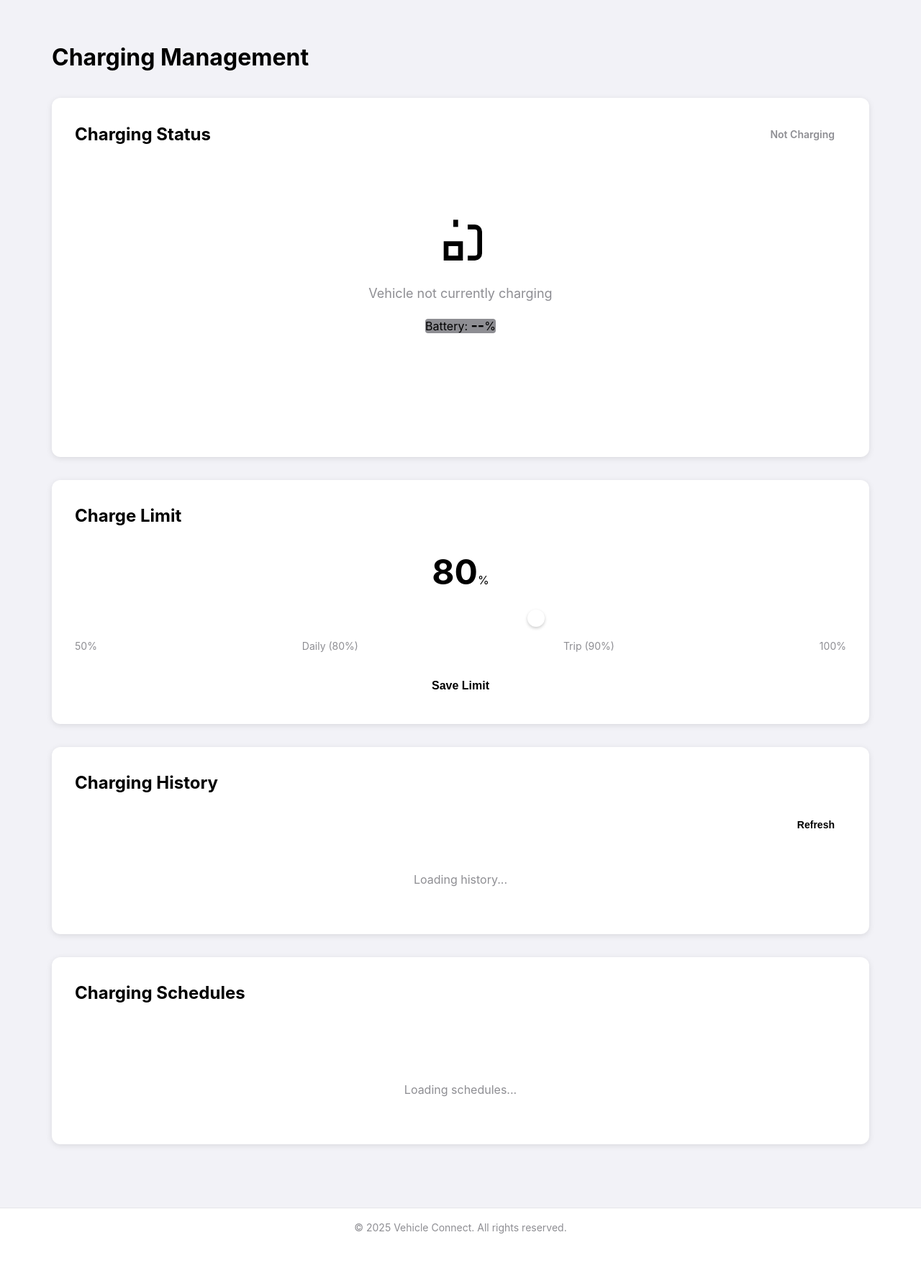
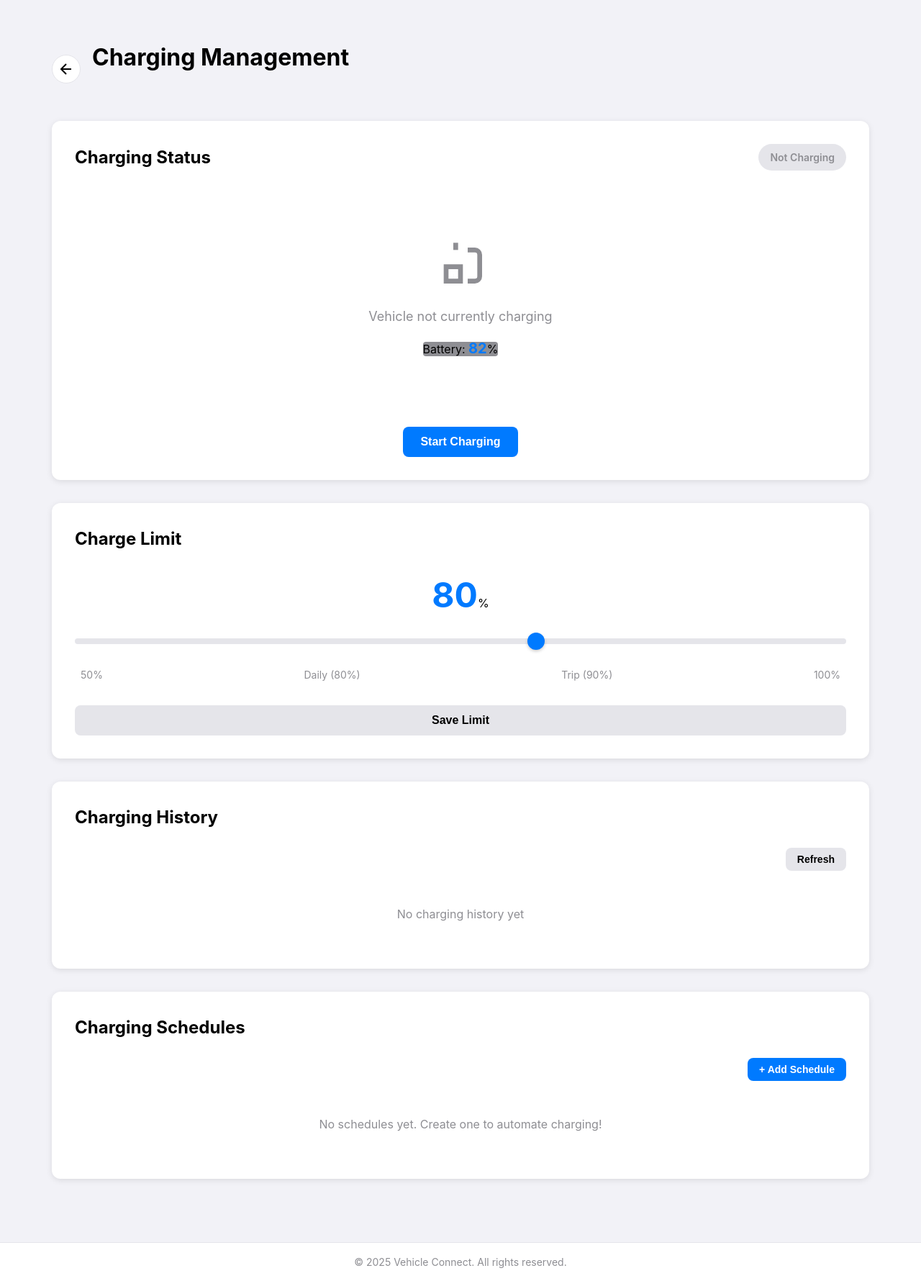
Before and after one commit to fcaversan/SE_Project, a Flask app: page /charging in a window 1280 px wide. Shown: the part 60-1840 px from the top of the page at 72% size. Before the commit the page ends 1774 px from the top, so only its background shows below. Run offline with Flask 3, Linux system fonts and the light colour scheme; data that the repository does not hold is empty.

Commit message:
Fix charging page UX issues and bugs
- Fix CSS variables mismatch (add shorthand aliases for charging page)
- Fix toast notification visibility (add classList.remove('hidden'))
- Fix charging schedule edit functionality (correct HTML element IDs)
- Add back button to charging page header
- Improve error handling in editSchedule method
- Fix API client implementation and remove double /api/ prefix
- Add clickable charge limit presets with hover effects

```diff
--- a/static/css/charging.css
+++ b/static/css/charging.css
@@ -6,6 +6,43 @@
     max-width: 1200px;
     margin: 0 auto;
     padding: 2rem;
+}
+
+/* Page Header with Back Button */
+.page-header {
+    display: flex;
+    align-items: center;
+    gap: 1rem;
+    margin-bottom: 2rem;
+}
+
+.back-button {
+    display: flex;
+    align-items: center;
+    justify-content: center;
+    width: 40px;
+    height: 40px;
+    border-radius: 50%;
+    background: var(--card-bg);
+    color: var(--text-primary);
+    text-decoration: none;
+    transition: all 0.2s ease;
+    border: 1px solid var(--border-color);
+}
+
+.back-button:hover {
+    background: var(--gray-200);
+    transform: translateX(-2px);
+}
+
+.back-button svg {
+    display: block;
+}
+
+.page-header h2 {
+    font-size: 2rem;
+    margin: 0;
+    color: var(--text-primary);
 }
 
 .charging-container h2 {
@@ -261,6 +298,19 @@
     justify-content: space-between;
     font-size: 0.875rem;
     color: var(--text-secondary);
+}
+
+.limit-preset {
+    cursor: pointer;
+    padding: 0.5rem;
+    border-radius: 4px;
+    transition: all 0.2s ease;
+}
+
+.limit-preset:hover {
+    background: var(--primary-light);
+    color: var(--primary);
+    transform: translateY(-2px);
 }
 
 /* Charging History Card */
@@ -700,17 +750,26 @@
     position: fixed;
     bottom: 2rem;
     right: 2rem;
-    background: var(--text-primary);
+    background: var(--success);
     color: white;
     padding: 1rem 1.5rem;
     border-radius: 8px;
     box-shadow: 0 4px 12px rgba(0, 0, 0, 0.3);
     z-index: 2000;
     animation: slideIn 0.3s ease;
+    font-weight: 500;
+    display: block;
 }
 
 .toast.hidden {
-    display: none;
+    display: none !important;
+}
+
+.toast-message {
+    display: block;
+    color: white;
+    font-size: 1rem;
+    line-height: 1.5;
 }
 
 .toast.success {
@@ -719,6 +778,15 @@
 
 .toast.error {
     background: var(--danger);
+}
+
+.toast.info {
+    background: var(--primary);
+}
+
+.toast.warning {
+    background: var(--warning);
+    color: var(--text-primary);
 }
 
 @keyframes slideIn {
--- a/static/css/variables.css
+++ b/static/css/variables.css
@@ -17,6 +17,25 @@
     --warning-color: var(--color-warning);
     --error-color: var(--color-danger);
     --danger-color: var(--color-danger);
+
+    /* Short aliases for charging page */
+    --primary: var(--color-primary);
+    --primary-dark: var(--color-primary-dark);
+    --primary-light: #E5F3FF;
+    --success: var(--color-success);
+    --success-light: #E8F8EA;
+    --success-dark: #2BA347;
+    --warning: var(--color-warning);
+    --danger: var(--color-danger);
+    --danger-dark: #D62D24;
+    --accent: #5AC8FA;
+
+    /* Gray scale */
+    --gray-100: #F9F9F9;
+    --gray-200: #E5E5EA;
+    --gray-300: #C7C7CC;
+    --gray-400: #8E8E93;
+    --gray-500: #636366;
 
     --color-bg-primary: #FFFFFF;
     --color-bg-secondary: #F2F2F7;
@@ -93,6 +112,25 @@
         --error-color: var(--color-danger);
         --danger-color: var(--color-danger);
 
+        /* Short aliases for charging page */
+        --primary: var(--color-primary);
+        --primary-dark: var(--color-primary-dark);
+        --primary-light: #1A3A52;
+        --success: var(--color-success);
+        --success-light: #1A3A1F;
+        --success-dark: #28B03F;
+        --warning: var(--color-warning);
+        --danger: var(--color-danger);
+        --danger-dark: #D93025;
+        --accent: #5AC8FA;
+
+        /* Gray scale */
+        --gray-100: #2C2C2E;
+        --gray-200: #38383A;
+        --gray-300: #48484A;
+        --gray-400: #8E8E93;
+        --gray-500: #AEAEB2;
+
         --color-bg-primary: #000000;
         --color-bg-secondary: #1C1C1E;
         --color-bg-card: #2C2C2E;
--- a/static/js/api-client.js
+++ b/static/js/api-client.js
@@ -72,3 +72,37 @@ async function updateUserProfile(profileData) {
         body: JSON.stringify(profileData),
     });
 }
+
+/**
+ * APIClient class for making API requests
+ * Provides a cleaner interface for API calls
+ */
+class APIClient {
+    constructor() {
+        this.baseURL = API_BASE;
+    }
+
+    async get(endpoint) {
+        return fetchAPI(`${this.baseURL}${endpoint}`);
+    }
+
+    async post(endpoint, data = {}) {
+        return fetchAPI(`${this.baseURL}${endpoint}`, {
+            method: 'POST',
+            body: JSON.stringify(data),
+        });
+    }
+
+    async put(endpoint, data = {}) {
+        return fetchAPI(`${this.baseURL}${endpoint}`, {
+            method: 'PUT',
+            body: JSON.stringify(data),
+        });
+    }
+
+    async delete(endpoint) {
+        return fetchAPI(`${this.baseURL}${endpoint}`, {
+            method: 'DELETE',
+        });
+    }
+}
--- a/static/js/charging.js
+++ b/static/js/charging.js
@@ -52,8 +52,18 @@ class ChargingManager {
             document.getElementById('limitValue').textContent = e.target.value;
         });
 
+        // Charge limit preset buttons
+        document.querySelectorAll('.limit-preset').forEach(preset => {
+            preset.addEventListener('click', () => {
+                const value = preset.getAttribute('data-value');
+                limitSlider.value = value;
+                document.getElementById('limitValue').textContent = value;
+            });
+        });
+
         // Save limit button
         document.getElementById('saveLimitBtn').addEventListener('click', () => {
+            console.log('Save Limit button clicked');
             this.saveChargeLimit();
         });
 
@@ -90,7 +100,7 @@ class ChargingManager {
     async loadInitialData() {
         try {
             // Load vehicle status for battery level
-            const vehicleStatus = await this.apiClient.get('/api/vehicle/status');
+            const vehicleStatus = await this.apiClient.get('/vehicle/status');
             if (vehicleStatus.success) {
                 const batteryLevel = Math.round(vehicleStatus.data.battery_soc);
                 document.getElementById('batteryLevel').textContent = batteryLevel;
@@ -101,7 +111,7 @@ class ChargingManager {
             await this.updateChargingStatus();
 
             // Load charge limit
-            const limitResponse = await this.apiClient.get('/api/charging/limit');
+            const limitResponse = await this.apiClient.get('/charging/limit');
             if (limitResponse.success) {
                 this.chargeLimit = limitResponse.charge_limit;
                 document.getElementById('limitValue').textContent = this.chargeLimit;
@@ -122,7 +132,7 @@ class ChargingManager {
 
     async updateChargingStatus() {
         try {
-            const response = await this.apiClient.get('/api/charging/status');
+            const response = await this.apiClient.get('/charging/status');
 
             if (response.success) {
                 this.currentSession = response.session;
@@ -210,7 +220,7 @@ class ChargingManager {
         }
 
         try {
-            const response = await this.apiClient.post('/api/charging/start', {
+            const response = await this.apiClient.post('/charging/start', {
                 target_soc: targetSoC
             });
 
@@ -233,7 +243,7 @@ class ChargingManager {
         }
 
         try {
-            const response = await this.apiClient.post('/api/charging/stop');
+            const response = await this.apiClient.post('/charging/stop');
 
             if (response.success) {
                 this.showToast('Charging stopped', 'success');
@@ -251,10 +261,14 @@ class ChargingManager {
     async saveChargeLimit() {
         const limit = parseInt(document.getElementById('limitSlider').value);
 
+        console.log('saveChargeLimit called with limit:', limit);
+
         try {
-            const response = await this.apiClient.put('/api/charging/limit', {
+            const response = await this.apiClient.put('/charging/limit', {
                 limit: limit
             });
+
+            console.log('Limit save response:', response);
 
             if (response.success) {
                 this.chargeLimit = response.charge_limit;
@@ -270,7 +284,7 @@ class ChargingManager {
 
     async loadHistory() {
         try {
-            const response = await this.apiClient.get('/api/charging/history?limit=10');
+            const response = await this.apiClient.get('/charging/history?limit=10');
 
             if (response.success) {
                 this.displayHistory(response.sessions);
@@ -340,7 +354,7 @@ class ChargingManager {
 
     async loadSchedules() {
         try {
-            const response = await this.apiClient.get('/api/charging/schedules');
+            const response = await this.apiClient.get('/charging/schedules');
 
             if (response.success) {
                 this.displaySchedules(response.schedules);
@@ -418,9 +432,9 @@ class ChargingManager {
 
         if (schedule) {
             // Populate form with existing schedule data
-            document.getElementById('scheduleName').value = schedule.name;
-            document.getElementById('scheduleTargetSoC').value = schedule.target_soc;
-            document.getElementById('scheduleEnabled').checked = schedule.enabled;
+            document.getElementById('scheduleNameInput').value = schedule.name;
+            document.getElementById('targetSoCScheduleInput').value = schedule.target_soc;
+            document.getElementById('enabledInput').checked = schedule.enabled;
 
             // Set days of week
             document.querySelectorAll('.day-checkbox input').forEach(checkbox => {
@@ -429,22 +443,22 @@ class ChargingManager {
 
             // Set time mode and time
             if (schedule.start_time) {
-                document.getElementById('timeModeStart').checked = true;
-                document.getElementById('scheduleStartTime').value = schedule.start_time;
+                document.querySelector('input[name="timeMode"][value="start_time"]').checked = true;
+                document.getElementById('startTimeInput').value = schedule.start_time;
                 this.handleTimeModeChange('start_time');
             } else {
-                document.getElementById('timeModeReady').checked = true;
-                document.getElementById('scheduleReadyByTime').value = schedule.ready_by_time;
+                document.querySelector('input[name="timeMode"][value="ready_by"]').checked = true;
+                document.getElementById('readyByInput').value = schedule.ready_by_time;
                 this.handleTimeModeChange('ready_by');
             }
         } else {
             // Reset form for new schedule
-            document.getElementById('scheduleName').value = '';
-            document.getElementById('scheduleTargetSoC').value = 80;
-            document.getElementById('scheduleEnabled').checked = true;
-            document.getElementById('scheduleStartTime').value = '22:00';
-            document.getElementById('scheduleReadyByTime').value = '07:00';
-            document.getElementById('timeModeStart').checked = true;
+            document.getElementById('scheduleNameInput').value = '';
+            document.getElementById('targetSoCScheduleInput').value = 80;
+            document.getElementById('enabledInput').checked = true;
+            document.getElementById('startTimeInput').value = '22:00';
+            document.getElementById('readyByInput').value = '07:00';
+            document.querySelector('input[name="timeMode"][value="start_time"]').checked = true;
             this.handleTimeModeChange('start_time');
 
             // Uncheck all days
@@ -462,8 +476,8 @@ class ChargingManager {
     }
 
     handleTimeModeChange(mode) {
-        const startTimeGroup = document.getElementById('scheduleStartTime').closest('.form-group');
-        const readyByGroup = document.getElementById('scheduleReadyByTime').closest('.form-group');
+        const startTimeGroup = document.getElementById('startTimeGroup');
+        const readyByGroup = document.getElementById('readyByGroup');
 
         if (mode === 'start_time') {
             startTimeGroup.classList.remove('hidden');
@@ -476,9 +490,9 @@ class ChargingManager {
 
     async saveSchedule() {
         // Collect form data
-        const name = document.getElementById('scheduleName').value.trim();
-        const targetSoC = parseInt(document.getElementById('scheduleTargetSoC').value);
-        const enabled = document.getElementById('scheduleEnabled').checked;
+        const name = document.getElementById('scheduleNameInput').value.trim();
+        const targetSoC = parseInt(document.getElementById('targetSoCScheduleInput').value);
+        const enabled = document.getElementById('enabledInput').checked;
 
         // Get selected days
         const days = [];
@@ -488,8 +502,8 @@ class ChargingManager {
 
         // Get time mode and time
         const timeMode = document.querySelector('input[name="timeMode"]:checked').value;
-        const startTime = document.getElementById('scheduleStartTime').value;
-        const readyByTime = document.getElementById('scheduleReadyByTime').value;
+        const startTime = document.getElementById('startTimeInput').value;
+        const readyByTime = document.getElementById('readyByInput').value;
 
         // Validate
         if (!name) {
@@ -526,12 +540,12 @@ class ChargingManager {
             if (this.editingSchedule) {
                 // Update existing schedule
                 response = await this.apiClient.put(
-                    `/api/charging/schedules/${this.editingSchedule.schedule_id}`,
+                    `/charging/schedules/${this.editingSchedule.schedule_id}`,
                     scheduleData
                 );
             } else {
                 // Create new schedule
-                response = await this.apiClient.post('/api/charging/schedules', scheduleData);
+                response = await this.apiClient.post('/charging/schedules', scheduleData);
             }
 
             if (response.success) {
@@ -552,13 +566,19 @@ class ChargingManager {
 
     async editSchedule(scheduleId) {
         try {
-            const response = await this.apiClient.get('/api/charging/schedules');
+            const response = await this.apiClient.get('/charging/schedules');
 
-            if (response.success) {
+            if (response.success && response.schedules) {
                 const schedule = response.schedules.find(s => s.schedule_id === scheduleId);
                 if (schedule) {
                     this.showScheduleModal(schedule);
+                } else {
+                    console.error('Schedule not found:', scheduleId);
+                    this.showToast('Schedule not found', 'error');
                 }
+            } else {
+                console.error('Failed to fetch schedules:', response);
+                this.showToast(response.error || 'Failed to load schedules', 'error');
             }
         } catch (error) {
             console.error('Error loading schedule:', error);
@@ -572,7 +592,7 @@ class ChargingManager {
         }
 
         try {
-            const response = await this.apiClient.delete(`/api/charging/schedules/${scheduleId}`);
+            const response = await this.apiClient.delete(`/charging/schedules/${scheduleId}`);
 
             if (response.success) {
                 this.showToast('Schedule deleted', 'success');
@@ -589,7 +609,7 @@ class ChargingManager {
     async toggleSchedule(scheduleId) {
         try {
             // Load current schedule
-            const response = await this.apiClient.get('/api/charging/schedules');
+            const response = await this.apiClient.get('/charging/schedules');
 
             if (response.success) {
                 const schedule = response.schedules.find(s => s.schedule_id === scheduleId);
@@ -609,7 +629,7 @@ class ChargingManager {
                     }
 
                     const updateResponse = await this.apiClient.put(
-                        `/api/charging/schedules/${scheduleId}`,
+                        `/charging/schedules/${scheduleId}`,
                         updateData
                     );
 
@@ -636,6 +656,7 @@ class ChargingManager {
 
         toastMessage.textContent = message;
         toast.className = `toast ${type}`;
+        toast.classList.remove('hidden'); // Show the toast
 
         setTimeout(() => {
             toast.classList.add('hidden');
@@ -648,7 +669,7 @@ class ChargingManager {
             this.updateChargingStatus();
 
             // Update battery level from vehicle status
-            this.apiClient.get('/api/vehicle/status').then(response => {
+            this.apiClient.get('/vehicle/status').then(response => {
                 if (response.success) {
                     const batteryLevel = Math.round(response.data.battery_soc);
                     document.getElementById('batteryLevel').textContent = batteryLevel;
--- a/static/js/home-screen.js
+++ b/static/js/home-screen.js
@@ -209,7 +209,7 @@ function updateClimateDisplay(data) {
 async function updateChargingDisplay() {
     try {
         const apiClient = new APIClient();
-        const response = await apiClient.get('/api/charging/status');
+        const response = await apiClient.get('/charging/status');
 
         if (response.success) {
             const isCharging = response.is_charging;
@@ -237,7 +237,7 @@ async function updateChargingDisplay() {
                 chargingStatusText.className = 'charging-status-text';
 
                 // Show charge limit if available
-                const limitResponse = await apiClient.get('/api/charging/limit');
+                const limitResponse = await apiClient.get('/charging/limit');
                 if (limitResponse.success) {
                     chargingDetails.textContent = `Charge limit: ${limitResponse.charge_limit}%`;
                 } else {
--- a/static/js/stations.js
+++ b/static/js/stations.js
@@ -59,7 +59,7 @@ class StationsManager {
 
     async loadStations() {
         try {
-            const response = await this.apiClient.get('/api/charging/stations');
+            const response = await this.apiClient.get('/charging/stations');
 
             if (response.success) {
                 this.stations = response.stations;
@@ -101,7 +101,7 @@ class StationsManager {
 
     async loadFilteredStations(params) {
         try {
-            const response = await this.apiClient.get(`/api/charging/stations?${params.toString()}`);
+            const response = await this.apiClient.get(`/charging/stations?${params.toString()}`);
 
             if (response.success) {
                 this.stations = response.stations;
--- a/templates/charging.html
+++ b/templates/charging.html
@@ -8,7 +8,14 @@
 
 {% block content %}
 <div class="charging-container">
-    <h2>Charging Management</h2>
+    <div class="page-header">
+        <a href="/" class="back-button" aria-label="Back to home">
+            <svg width="24" height="24" viewBox="0 0 24 24" fill="none" stroke="currentColor" stroke-width="2">
+                <path d="M19 12H5M12 19l-7-7 7-7"/>
+            </svg>
+        </a>
+        <h2>Charging Management</h2>
+    </div>
 
     <!-- Charging Status Card -->
     <section class="charging-status-card">
@@ -92,10 +99,10 @@
             </div>
             <input type="range" id="limitSlider" min="50" max="100" value="80" step="5" class="limit-slider">
             <div class="limit-labels">
-                <span>50%</span>
-                <span>Daily (80%)</span>
-                <span>Trip (90%)</span>
-                <span>100%</span>
+                <span class="limit-preset" data-value="50">50%</span>
+                <span class="limit-preset" data-value="80">Daily (80%)</span>
+                <span class="limit-preset" data-value="90">Trip (90%)</span>
+                <span class="limit-preset" data-value="100">100%</span>
             </div>
             <button class="btn btn-secondary" id="saveLimitBtn">Save Limit</button>
         </div>
```
